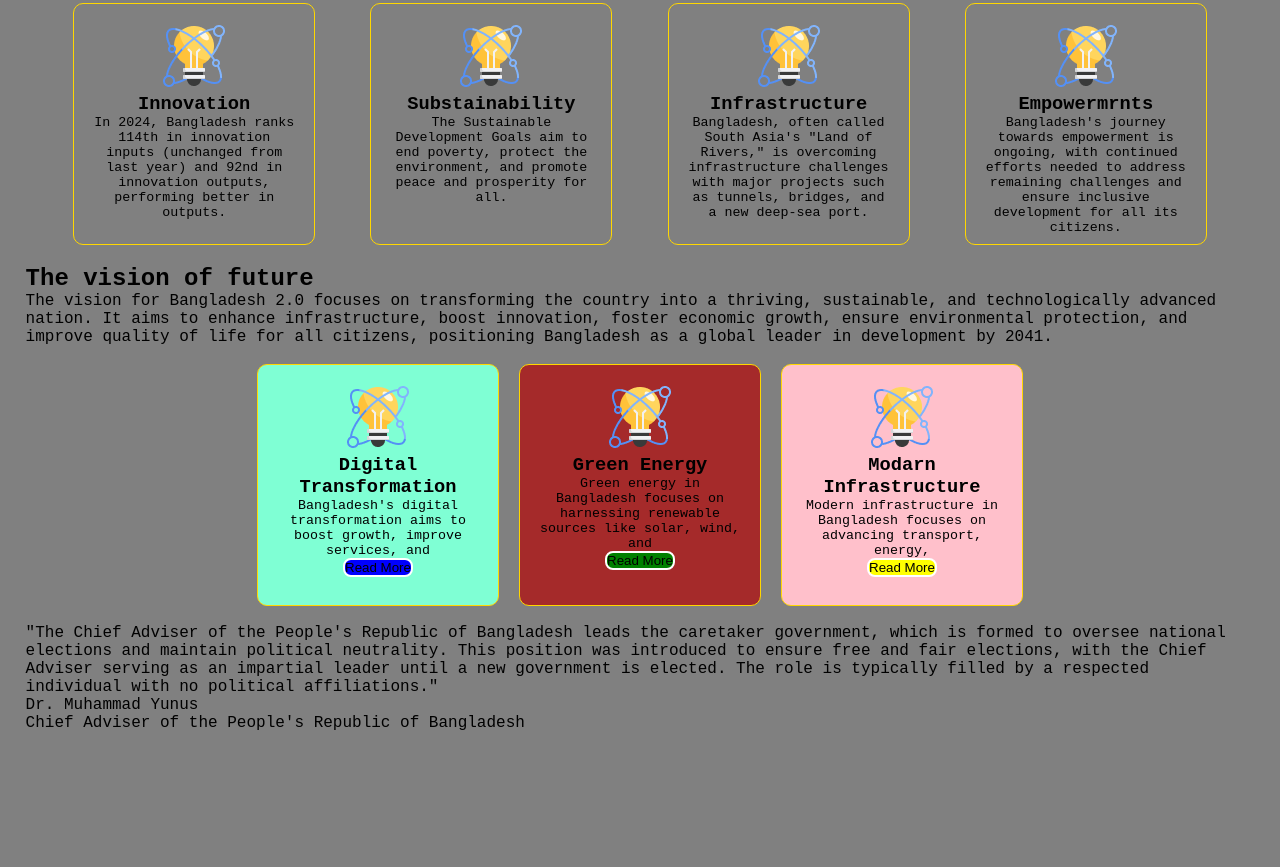
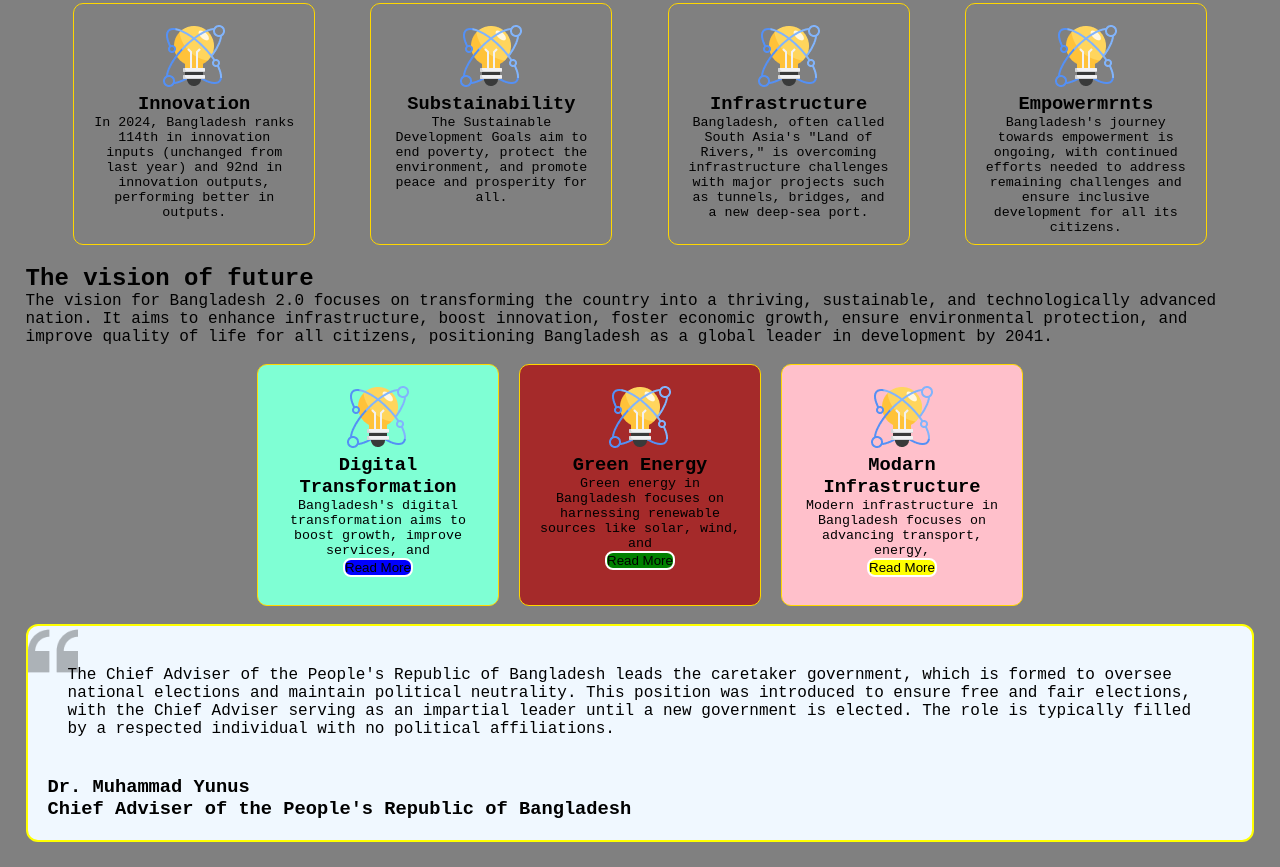
Before and after one commit to Saidulbde/hp-wd-assignment-1, a plain HTML site: page index.html in a window 1280 px wide. Shown: the part 813-1680 px from the top of the page. Before the commit the page ends 1570 px from the top, so only its background shows below. Drawn offline with Linux system fonts and the light colour scheme.

Commit message:
updated and completed quotes part

```diff
--- a/index.html
+++ b/index.html
@@ -122,7 +122,19 @@
                 </div><br>
 
                 <!-- Quate part -->
-                <div class="quote"> <p>"The Chief Adviser of the People's Republic of Bangladesh leads the caretaker government, which is formed to oversee national elections and maintain political neutrality. This position was introduced to ensure free and fair elections, with the Chief Adviser serving as an impartial leader until a new government is elected. The role is typically filled by a respected individual with no political affiliations."</p> <div class="author">Dr. Muhammad Yunus</div> <div class="position">Chief Adviser of the People's Republic of Bangladesh</div> </div>
+                <div class="quote">
+                    <!-- <img style="display: flex;justify-content: left;" src="assets/quote-bg.png" alt="quote pic "> -->
+                     <p style="margin: 20px;">The Chief Adviser of the People's Republic of Bangladesh leads the caretaker government,
+                    which is formed to oversee national elections and maintain political neutrality.
+                    This position was introduced to ensure free and fair elections,
+                    with the Chief Adviser serving as an impartial leader until a new government is elected.
+                    The role is typically filled by a respected individual with no political affiliations.</p><br>
+
+                    <h3>Dr. Muhammad Yunus</h3>
+                    <div class="position">
+                        <h3>Chief Adviser of the People's Republic of Bangladesh</h3>
+                    </div>
+                </div>
             </section>
 
 
--- a/style.css
+++ b/style.css
@@ -96,3 +96,16 @@ body {
     justify-content: center;
     gap: 20px;
 }
+
+/* quote part */
+.quote{
+    border: 2px solid yellow;
+    background-color: aliceblue;
+    border-radius: 12px;
+    background-image: url(assets/quote-bg.png);
+    background-repeat: no-repeat;
+    background-size: 50px;
+    margin: auto;
+    padding: 20px;
+
+}
```
